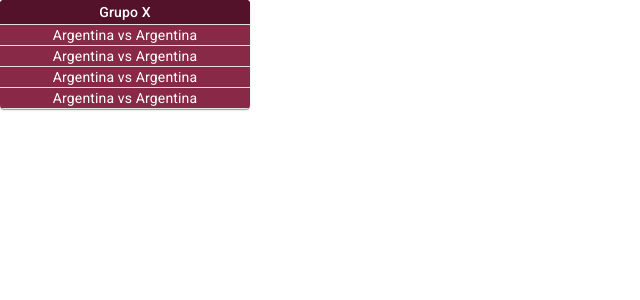
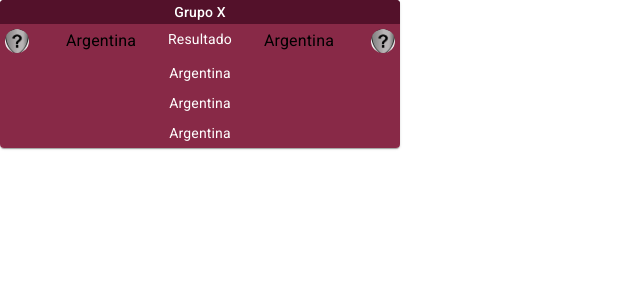
Before and after one commit to Dani-Matamala/FRONTEND-Prode, a React (Create React App) app: page / in a window 1280 px wide. Shown: the top 300 px of the page, without its empty margins (0-640 px from the left). Built offline with nearby package versions, Linux system fonts and the light colour scheme.

Commit message:
estilando Layout de partidos

```diff
--- a/src/App.css
+++ b/src/App.css
@@ -53,7 +53,7 @@ body {
   flex: 70%;
 }
 
-.Pais{
+/* .Pais{
   display: flex;
   border: 1px solid black;
   align-items: center;
@@ -74,4 +74,4 @@ body {
 
 .Pais #ImgPais img{
   max-width: 20px;
-}
+} */
--- /dev/null
+++ b/src/components/Game.jsx
@@ -0,0 +1,63 @@
+import React from 'react'
+import Typography from '@mui/material/Typography'
+import Avatar from '@material-ui/core/Avatar'
+import logoPais from '../pictures/descarga.jpeg'
+import { makeStyles } from '@material-ui/core/styles';
+import Grid from '@mui/material/Grid'
+
+
+
+/*
+    game va a respresentar los juegos, entre local y visitante,
+    le llegaran props como resultado nombre de los paises que se enfrentan,
+    estadio y hora a la que se jugaria el mismo.
+*/
+const useStyles = makeStyles((theme) => ({
+    root: {
+        display: 'flex',
+        '& > *': {
+            margin: theme.spacing(0),
+        },
+    },
+    small: {
+        width: theme.spacing(3),
+        height: theme.spacing(3),
+        marginRight: 5,
+        marginLeft: 5,
+    },
+    large: {
+        width: theme.spacing(7),
+        height: theme.spacing(7),
+    },
+}));
+
+
+
+function Game() {
+
+    const classes = useStyles();
+
+    return (
+        <Grid container className={classes.root} style={ {flex:'100'}} justifyContent="space-between">
+            <Grid container style={{ flex: '100' }} >
+                <Grid item style={{ flex: '20' }}  >
+                    <Avatar alt="Logo Pais" src={logoPais} className={classes.small} />
+                </Grid>
+                <Grid item style={{ flex: '80' }}>
+                    <Typography variant="body1" color="initial">Argentina</Typography>
+                </Grid>
+            </Grid>
+            <Grid>Resultado</Grid>
+            <Grid container style={{flex: '100'}} >
+                <Grid item style={{ flex: '80' }} >
+                    <Typography variant="body1" color="initial">Argentina</Typography>
+                </Grid>
+                <Grid item style={{ flex: '20' }}>
+                    <Avatar alt="Logo Pais" src={logoPais} className={classes.small} />
+                </Grid>
+            </Grid>
+        </Grid>
+    )
+}
+
+export default Game
--- a/src/components/Grupo.jsx
+++ b/src/components/Grupo.jsx
@@ -1,19 +1,27 @@
 import React from 'react'
 import { withStyles, makeStyles } from '@material-ui/core/styles'
 import { Table, TableBody, TableCell, TableContainer, TableHead, TableRow, Paper } from '@material-ui/core'
+import Game from './Game';
+
+/*
+    Este componente va a renderizar como estan coformados los grupos
+*/
 
 const StyledTableCell = withStyles((theme) => ({
     head: {
         background: '#53112A',
         padding: 0,
         color: "white",
+        border: 0
 
     },
     body: {
         background: '#882947',
         fontSize: 14,
         padding: 0,
-        color: "white"
+        color: "white",
+        border:0,
+        paddingBlock: 5
     }
 }))(TableCell);
 
@@ -42,7 +50,7 @@ function Grupo() {
     const classes = useStyles();
 
     return (
-        <TableContainer component={Paper} style={{ width: "250px" }}>
+        <TableContainer component={Paper} style={{ width: "400px"}}>
             <Table className={classes.table} aria-label="customized table">
                 <StyledTableHead>
                     <TableRow>
@@ -51,16 +59,16 @@ function Grupo() {
                 </StyledTableHead>
                 <TableBody>
                     <StyledTableRow>
-                        <StyledTableCell align="center">Argentina vs Argentina</StyledTableCell>
+                        <StyledTableCell align="center"><Game /></StyledTableCell>
                     </StyledTableRow>
                     <StyledTableRow>
-                        <StyledTableCell align="center">Argentina vs Argentina</StyledTableCell>
+                        <StyledTableCell align="center">Argentina</StyledTableCell>
                     </StyledTableRow>
                     <StyledTableRow>
-                        <StyledTableCell align="center">Argentina vs Argentina</StyledTableCell>
+                        <StyledTableCell align="center">Argentina</StyledTableCell>
                     </StyledTableRow>
                     <StyledTableRow>
-                        <StyledTableCell align="center">Argentina vs Argentina</StyledTableCell>
+                        <StyledTableCell align="center">Argentina</StyledTableCell>
                     </StyledTableRow>
                 </TableBody>
             </Table>
```
Also changed, not shown: src/components/Pais.jsx (+12 -8 lines).
